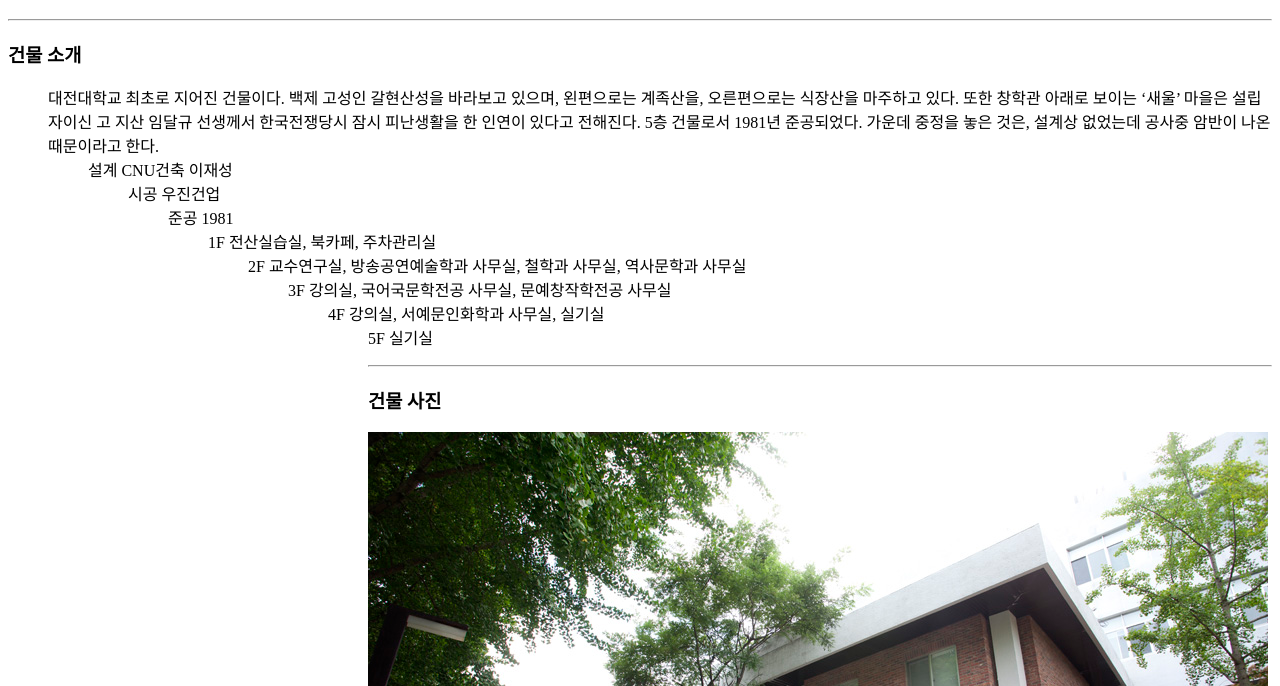
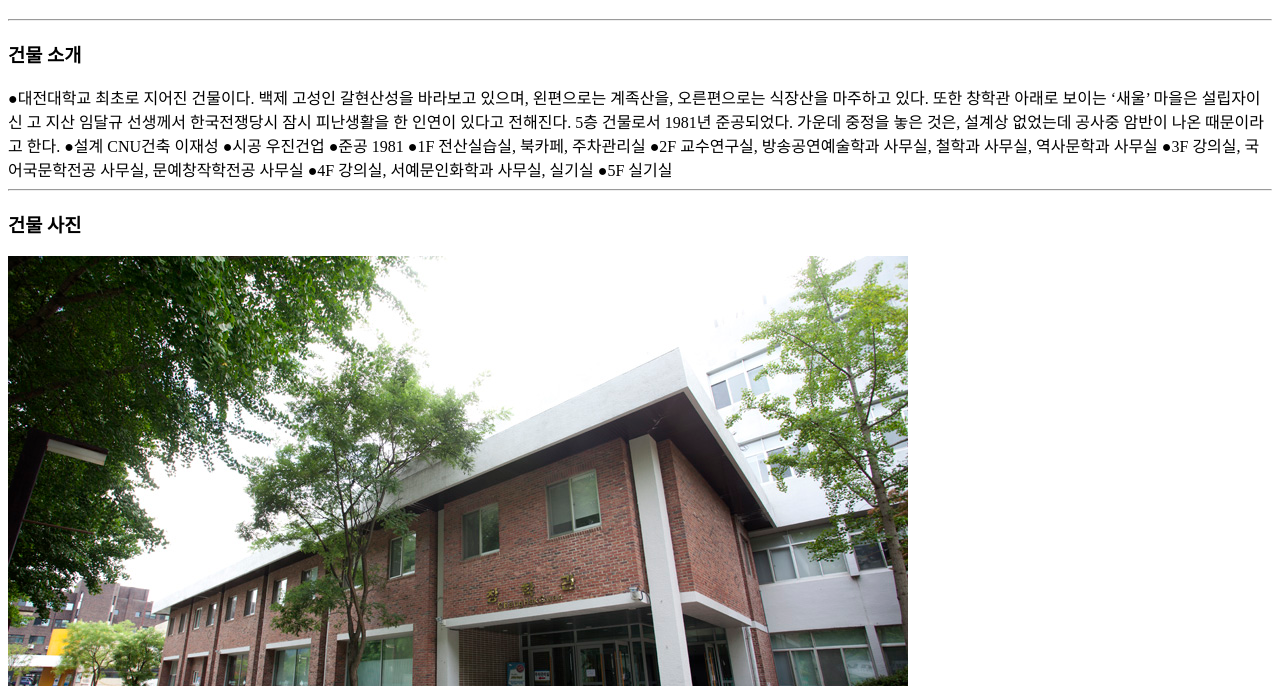
Before and after one commit to wjdekdns9030/wjdekdns9030.github.io, a plain HTML site: page dju-ten.html in a window 1280 px wide. Shown: the part 114-800 px from the top of the page. Drawn offline with Linux system fonts and the light colour scheme.

Commit message:
Update dju-ten.html

```diff
--- a/dju-ten.html
+++ b/dju-ten.html
@@ -10,17 +10,18 @@
 <section>
 <h1><b>창학관</b></h1><hr/>
 <h3>건물 소개</h3>
-<ul style ="list-style-type:square">대전대학교 최초로 지어진 건물이다. 백제 고성인 갈현산성을 바라보고 있으며, 왼편으로는 계족산을, 오른편으로는 식장산을 마주하고 있다. 또한 창학관 아래로 보이는 ‘새울’ 마을은 설립자이신 고 지산 임달규 선생께서 한국전쟁당시 잠시 피난생활을 한 인연이 있다고 전해진다. 5층 건물로서 1981년 준공되었다. 가운데 중정을 놓은 것은, 설계상 없었는데 공사중 암반이 나온 때문이라고 한다.
-<ul style ="list-style-type:square">설계 CNU건축 이재성
-<ul style ="list-style-type:square">시공 우진건업
-<ul style ="list-style-type:square">준공 1981
+●대전대학교 최초로 지어진 건물이다. 백제 고성인 갈현산성을 바라보고 있으며, 왼편으로는 계족산을, 오른편으로는 식장산을 마주하고 있다. 또한 창학관 아래로 보이는 ‘새울’ 마을은 설립자이신 고 지산 임달규 선생께서 한국전쟁당시 잠시 피난생활을 한 인연이 있다고 전해진다. 5층 건물로서 1981년 준공되었다. 가운데 중정을 놓은 것은, 설계상 없었는데 공사중 암반이 나온 때문이라고 한다.
+●설계 CNU건축 이재성
+●시공 우진건업
+●준공 1981
 
-<ul style ="list-style-type:square">1F 전산실습실, 북카페, 주차관리실
-<ul style ="list-style-type:square">2F 교수연구실, 방송공연예술학과 사무실, 철학과 사무실, 역사문학과 사무실
-<ul style ="list-style-type:square">3F 강의실, 국어국문학전공 사무실, 문예창작학전공 사무실
-<ul style ="list-style-type:square">4F 강의실, 서예문인화학과 사무실, 실기실
-<ul style ="list-style-type:square">5F 실기실
-</p><hr/>
+●1F 전산실습실, 북카페, 주차관리실
+●2F 교수연구실, 방송공연예술학과 사무실, 철학과 사무실, 역사문학과 사무실
+●3F 강의실, 국어국문학전공 사무실, 문예창작학전공 사무실
+●4F 강의실, 서예문인화학과 사무실, 실기실
+●5F 실기실
+<hr/>
+</section>
 <h3>건물 사진</h3>
 <img src="tour_pic창학관.jpg" border=0 usemap="#area">
 </body>
```
